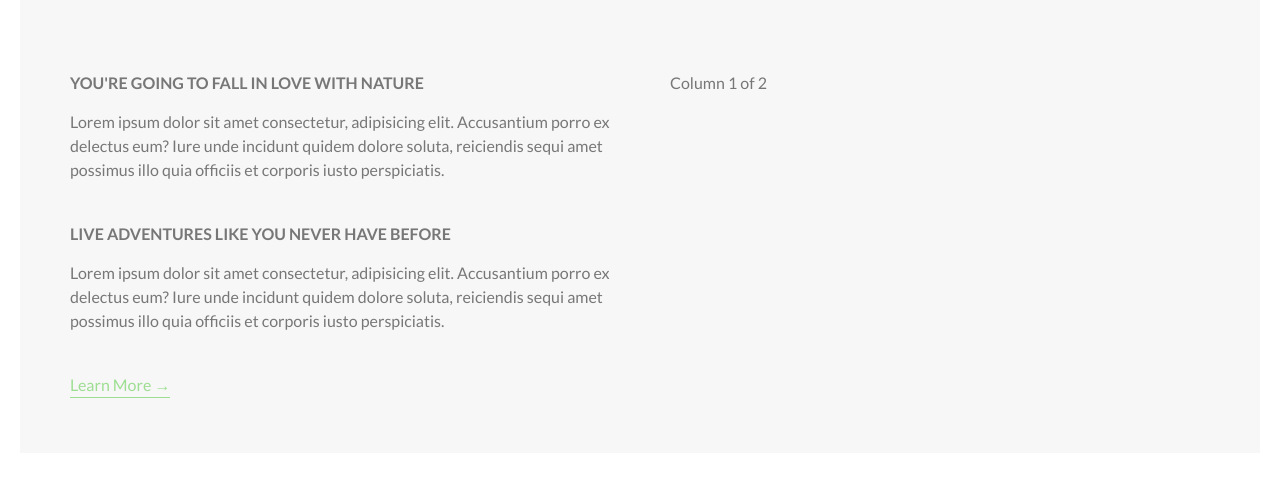
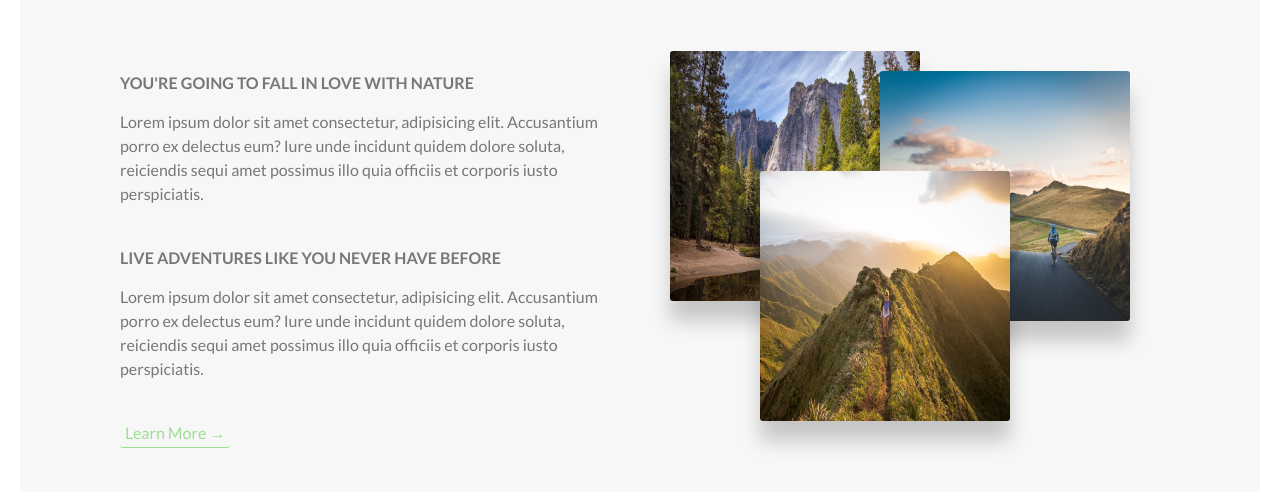
Before and after one commit to mahajantejasv/Natours, a website: page index.html in a window 1280 px wide. Shown: the part 782-1274 px from the top of the page. Drawn offline with Linux system fonts and the light colour scheme.

Commit message:
added z index

```diff
--- a/index.html
+++ b/index.html
@@ -96,7 +96,17 @@
               <a class="btn-hyperlink"> Learn More &rarr;</a>
             </div>
           </div>
-          <div class="col-1-of-2">Column 1 of 2</div>
+          <div class="col-1-of-2">
+            <div class="composition">
+
+              <img src="./img/nat-1-large.jpg" alt="photo 1"
+                class="composition-photo composition-photo-1"></img>
+              <img src="./img/nat-2-large.jpg" alt="photo 1"
+                class="composition-photo composition-photo-2"></img>
+              <img src="./img/nat-3-large.jpg" alt="photo 1"
+                class="composition-photo composition-photo-3"></img>
+            </div>
+          </div>
         </div>
       </section>
     </main>
--- a/scss/abstracts/_variables.scss
+++ b/scss/abstracts/_variables.scss
@@ -11,5 +11,6 @@ $grid-cell-color: orangered;
 
 //GRID ROW SPACING
 $grid-width: 100%;
+$default-font-size: 1.6rem;
 $gutter-verticle: 4rem;
 $gutter-horizantal: 6rem;
--- a/scss/base/_typography.scss
+++ b/scss/base/_typography.scss
@@ -1,6 +1,6 @@
 body {
   font-family: "Lato", sans-serif;
-  font-size: 1.6rem;
+  font-size: $default-font-size;
   font-weight: 400;
   line-height: 1.5;
   color: #777;
@@ -47,13 +47,13 @@ body {
 }
 
 .heading-tertiary {
-  font-size: 1.6rem;
+  font-size: $default-font-size;
   font-weight: 700;
   text-transform: uppercase;
 }
 
 .paragraph {
-  font-size: 1.6rem;
+  font-size: $default-font-size;
   &:not(:last-child) {
     margin-bottom: 3rem;
   }
--- a/scss/components/_button.scss
+++ b/scss/components/_button.scss
@@ -51,15 +51,21 @@
   color: $LightGreen;
   text-decoration: none;
   border-bottom: 1px solid $LightGreen;
-  padding-bottom: 0.3rem;
+  padding: 0.5rem;
   transition: all 0.2s;
   cursor: pointer;
+  border-radius: 0.3rem;
+  font-size: $default-font-size;
   &:hover {
     color: $white;
     background-color: $DarkGreen;
-    transform: scaleX(1rem) scaleY(1rem);
+    transform: translateY(-2px);
+    box-shadow: 0 1rem 2rem rgba($black, 0.2);
+    transition: all 0.2s;
   }
   &:active {
-    transform: translateY(1rem);
+    box-shadow: 0 0.5rem 1rem rgba($black, 0.2);
+    transform: translateY(0px);
+    transition: all 0.2s;
   }
 }
--- /dev/null
+++ b/scss/components/_composition.scss
@@ -0,0 +1,36 @@
+.composition {
+  position: relative;
+  .composition-photo {
+    width: 25rem;
+    height: 25rem;
+    border-radius: 3px;
+    box-shadow: 0 2rem 2rem rgba($black, 0.2);
+    transition: all 0.2s;
+    position: absolute;
+  }
+  .composition-photo-1 {
+    top: -2rem;
+    &:hover {
+      padding: 5px;
+      border: 10px solid $DarkGreen;
+      z-index: 1000;
+    }
+  }
+  .composition-photo-2 {
+    right: 3rem;
+    &:hover {
+      padding: 5px;
+      border: 10px solid $DarkGreen;
+      z-index: 1000;
+    }
+  }
+  .composition-photo-3 {
+    right: 15rem;
+    top: 10rem;
+    &:hover {
+      padding: 5px;
+      border: 10px solid $DarkGreen;
+      z-index: 1000;
+    }
+  }
+}
--- a/scss/main.scss
+++ b/scss/main.scss
@@ -3,10 +3,10 @@
 @import 'base/animations';
 @import 'base/typography';
 @import 'base/utilities';
-
 @import 'abstracts/functions';
 @import 'abstracts/mixins';
 @import 'pages/home';
 @import 'components/button';
+@import 'components/composition';
 @import 'layout/header';
 @import 'layout/grid';
--- a/scss/pages/_home.scss
+++ b/scss/pages/_home.scss
@@ -1,5 +1,5 @@
 .about-section {
     background-color: $light-gray-1;
     margin-top: -20vh;
-    padding: 10rem 5rem 5rem 5rem;
+    padding: 10rem 10rem 5rem 10rem;
 }
```
Also changed, not shown: css/style.css.
